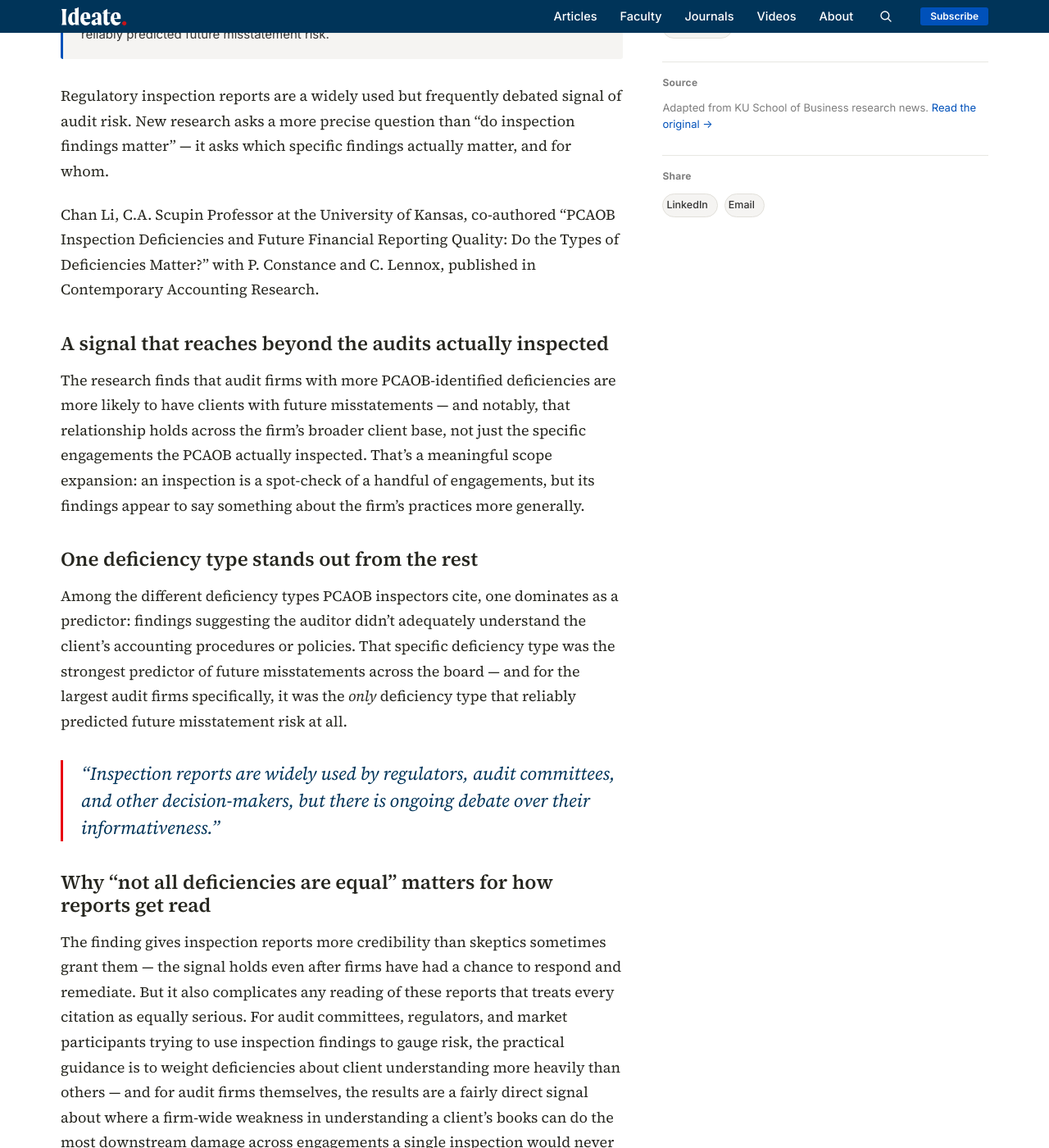
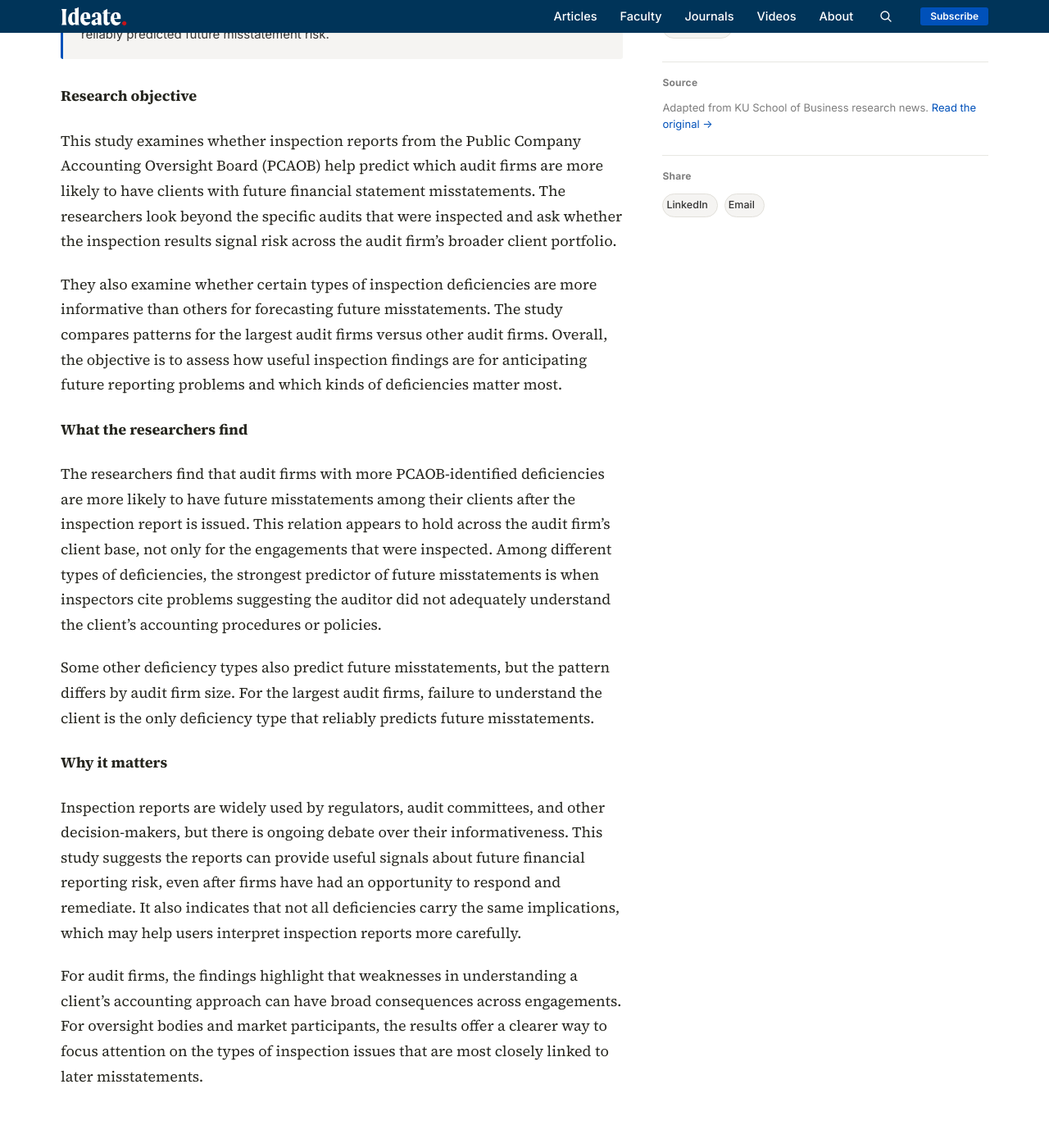
Before and after one commit to KUBschool/ideate, a Jekyll site: the page built from _articles/2025-01-01-pcaob-deficiency-types.md, in a window 1280 px wide and 1400 px high, scrolled down 1089 px. Shown: the whole window at 82% size. Built offline with Jekyll 4.4.1, drawn with Linux system fonts in a browser that asks for light colours; some of the changed text lies outside the part shown.

Commit message:
Update Article “2025-01-01-pcaob-deficiency-types”

```diff
--- a/_articles/2025-01-01-pcaob-deficiency-types.md
+++ b/_articles/2025-01-01-pcaob-deficiency-types.md
@@ -1,39 +1,43 @@
 ---
-title: "Not all PCAOB inspection findings warn of the same risk — one type matters far more than the rest"
-dek: "Regulatory inspection reports get treated as a single signal of audit risk. New research finds one specific deficiency — auditors not understanding a client's own accounting — predicts future misstatements far better than the others."
+title: Not all PCAOB inspection findings warn of the same risk — one type
+  matters far more than the rest
+dek: Regulatory inspection reports get treated as a single signal of audit risk.
+  New research finds one specific deficiency — auditors not understanding a
+  client's own accounting — predicts future misstatements far better than the
+  others.
 topic: accounting
 faculty:
   - chan-li
-byline: "Chan Li"
-date: 2025-01-01
+byline: Chan Li
+date: 2024-11-25
+image: /assets/uploads/audit-paperwork.png
 image_tint: steam
 featured: false
-source_url: "https://business.ku.edu/research-and-faculty/accounting/research-insights"
-answer_box: >-
-  Testing whether PCAOB inspection findings predict future financial
-  misstatements across an audit firm's broader client base, research
-  finds firms with more inspection deficiencies are more likely to see
-  future misstatements — with the strongest single predictor being
-  deficiencies suggesting the auditor did not adequately understand a
-  client's accounting procedures. Among the largest audit firms, that
-  deficiency type was the only one that reliably predicted future
-  misstatement risk.
+source_url: https://business.ku.edu/research-and-faculty/accounting/research-insights
+answer_box: Testing whether PCAOB inspection findings predict future financial
+  misstatements across an audit firm's broader client base, research finds firms
+  with more inspection deficiencies are more likely to see future misstatements
+  — with the strongest single predictor being deficiencies suggesting the
+  auditor did not adequately understand a client's accounting procedures. Among
+  the largest audit firms, that deficiency type was the only one that reliably
+  predicted future misstatement risk.
+journal: Contemporary Accounting Research
+journal_url: https://onlinelibrary.wiley.com/doi/10.1111/1911-3846.13000
 ---
+#### Research objective
 
-Regulatory inspection reports are a widely used but frequently debated signal of audit risk. New research asks a more precise question than "do inspection findings matter" — it asks which specific findings actually matter, and for whom.
+This study examines whether inspection reports from the Public Company Accounting Oversight Board (PCAOB) help predict which audit firms are more likely to have clients with future financial statement misstatements. The researchers look beyond the specific audits that were inspected and ask whether the inspection results signal risk across the audit firm’s broader client portfolio.
 
-Chan Li, C.A. Scupin Professor at the University of Kansas, co-authored "PCAOB Inspection Deficiencies and Future Financial Reporting Quality: Do the Types of Deficiencies Matter?" with P. Constance and C. Lennox, published in Contemporary Accounting Research.
+They also examine whether certain types of inspection deficiencies are more informative than others for forecasting future misstatements. The study compares patterns for the largest audit firms versus other audit firms. Overall, the objective is to assess how useful inspection findings are for anticipating future reporting problems and which kinds of deficiencies matter most.
 
-## A signal that reaches beyond the audits actually inspected
+#### What the researchers find
 
-The research finds that audit firms with more PCAOB-identified deficiencies are more likely to have clients with future misstatements — and notably, that relationship holds across the firm's broader client base, not just the specific engagements the PCAOB actually inspected. That's a meaningful scope expansion: an inspection is a spot-check of a handful of engagements, but its findings appear to say something about the firm's practices more generally.
+The researchers find that audit firms with more PCAOB-identified deficiencies are more likely to have future misstatements among their clients after the inspection report is issued. This relation appears to hold across the audit firm’s client base, not only for the engagements that were inspected. Among different types of deficiencies, the strongest predictor of future misstatements is when inspectors cite problems suggesting the auditor did not adequately understand the client’s accounting procedures or policies.
 
-## One deficiency type stands out from the rest
+Some other deficiency types also predict future misstatements, but the pattern differs by audit firm size. For the largest audit firms, failure to understand the client is the only deficiency type that reliably predicts future misstatements.
 
-Among the different deficiency types PCAOB inspectors cite, one dominates as a predictor: findings suggesting the auditor didn't adequately understand the client's accounting procedures or policies. That specific deficiency type was the strongest predictor of future misstatements across the board — and for the largest audit firms specifically, it was the *only* deficiency type that reliably predicted future misstatement risk at all.
+#### Why it matters
 
-> "Inspection reports are widely used by regulators, audit committees, and other decision-makers, but there is ongoing debate over their informativeness."
+Inspection reports are widely used by regulators, audit committees, and other decision-makers, but there is ongoing debate over their informativeness. This study suggests the reports can provide useful signals about future financial reporting risk, even after firms have had an opportunity to respond and remediate. It also indicates that not all deficiencies carry the same implications, which may help users interpret inspection reports more carefully.
 
-## Why "not all deficiencies are equal" matters for how reports get read
-
-The finding gives inspection reports more credibility than skeptics sometimes grant them — the signal holds even after firms have had a chance to respond and remediate. But it also complicates any reading of these reports that treats every citation as equally serious. For audit committees, regulators, and market participants trying to use inspection findings to gauge risk, the practical guidance is to weight deficiencies about client understanding more heavily than others — and for audit firms themselves, the results are a fairly direct signal about where a firm-wide weakness in understanding a client's books can do the most downstream damage across engagements a single inspection would never touch.
+For audit firms, the findings highlight that weaknesses in understanding a client’s accounting approach can have broad consequences across engagements. For oversight bodies and market participants, the results offer a clearer way to focus attention on the types of inspection issues that are most closely linked to later misstatements.
```
Also changed, not shown: 1 other file.
